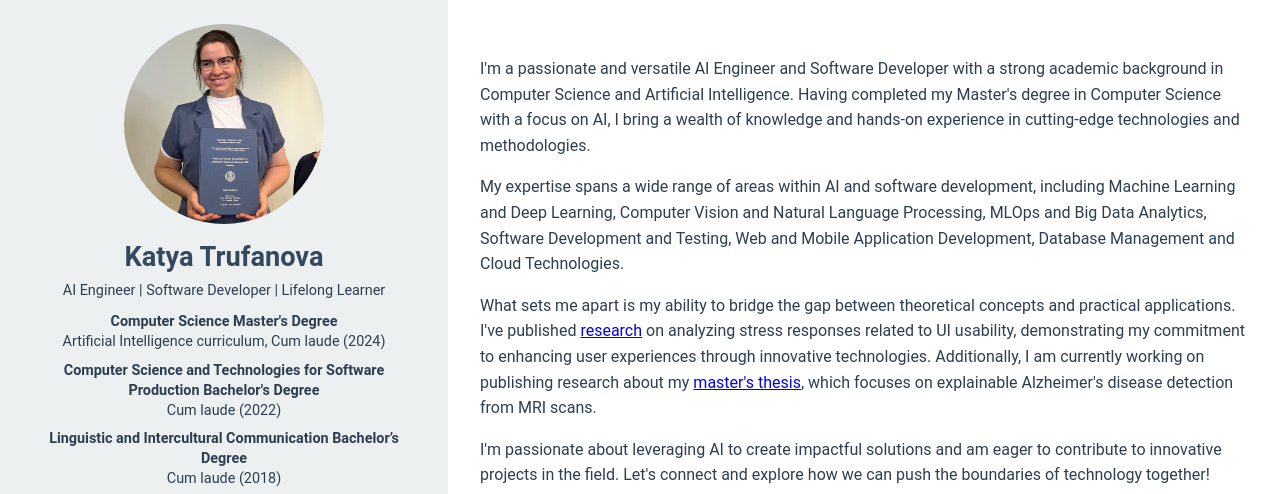
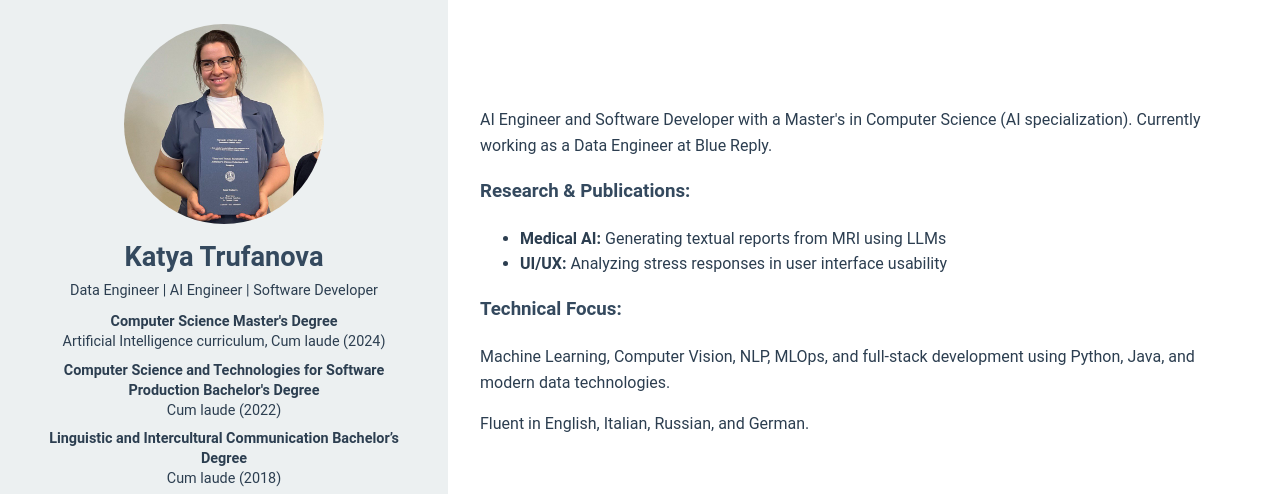
Before and after one commit to katyatrufanova/katyatrufanova.github.io, a plain HTML site: page index.html in a window 1280 px wide. Shown: the top 494 px of the page. Drawn offline with Linux system fonts and the light colour scheme.

Commit message:
Update index.html

```diff
--- a/index.html
+++ b/index.html
@@ -226,7 +226,7 @@
                 <div class="profile-info">
                     <img src="images/photo.png" alt="Katya Trufanova">
                     <h1>Katya Trufanova</h1>
-                    <p>AI Engineer | Software Developer | Lifelong Learner</p>
+                    <p>Data Engineer | AI Engineer | Software Developer</p>
 
                     <!-- Education Information -->
                     <div class="education-info">
@@ -252,12 +252,18 @@
 
             <div class="right-column">
                 <!-- <h2>About Me</h2> -->
-                <p>I'm a passionate and versatile AI Engineer and Software Developer with a strong academic background in Computer Science and Artificial Intelligence. Having completed my Master's degree in Computer Science with a focus on AI, I bring a wealth of knowledge and hands-on experience in cutting-edge technologies and methodologies.</p>
+                <p>AI Engineer and Software Developer with a Master's in Computer Science (AI specialization). Currently working as a Data Engineer at Blue Reply.</p>
 
-                <p>My expertise spans a wide range of areas within AI and software development, including Machine Learning and Deep Learning, Computer Vision and Natural Language Processing, MLOps and Big Data Analytics, Software Development and Testing, Web and Mobile Application Development, Database Management and Cloud Technologies.</p>
-                What sets me apart is my ability to bridge the gap between theoretical concepts and practical applications. I've published <a href="https://dl.acm.org/doi/10.1145/3605390.3605399">research</a>  on analyzing stress responses related to UI usability, demonstrating my commitment to enhancing user experiences through innovative technologies. Additionally, I am currently working on publishing research about my <a href="https://github.com/katyatrufanova/explainable-alzheimers-disease-detection">master's thesis</a>, which focuses on explainable Alzheimer's disease detection from MRI scans.
-                  <p>I'm passionate about leveraging AI to create impactful solutions and am eager to contribute to innovative projects in the field. Let's connect and explore how we can push the boundaries of technology together!</p>
+                <h3><strong>Research & Publications:</strong></h3>
+                <ul>
+                    <li><strong>Medical AI:</strong> Generating textual reports from MRI using LLMs</li>
+                    <li><strong>UI/UX:</strong> Analyzing stress responses in user interface usability</li>
+                </ul>
 
+                <h3><strong>Technical Focus:</strong></h3>
+                <p>Machine Learning, Computer Vision, NLP, MLOps, and full-stack development using Python, Java, and modern data technologies.</p>
+
+                <p>Fluent in English, Italian, Russian, and German.</p>
             </div>
         </section>
     </main>
```
